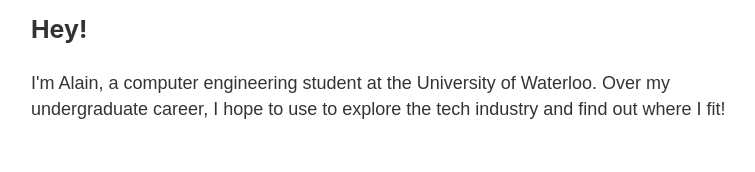
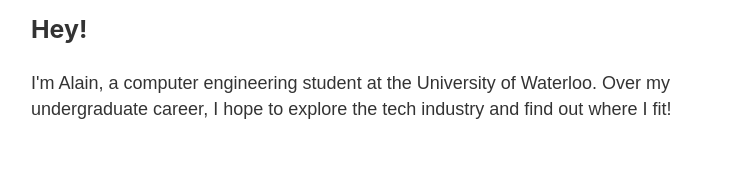
Before and after one commit to alainlou/website, a Gatsby site: page / in a window 1280 px wide. Shown: the part 329-501 px from the top of the page, without its empty margins (252-1007 px from the left). Built offline with nearby package versions, Linux system fonts and the light colour scheme; Gatsby itself is replaced by a stand-in of ours.

Commit message:
Spelling error :(

```diff
--- a/src/pages/index.js
+++ b/src/pages/index.js
@@ -8,7 +8,7 @@
         <SEO title="Home"/>
         <h3>Hey!</h3>
         <p>
-            I'm Alain, a computer engineering student at the University of Waterloo. Over my undergraduate career, I hope to use to explore the tech industry and find out where I fit!
+            I'm Alain, a computer engineering student at the University of Waterloo. Over my undergraduate career, I hope to explore the tech industry and find out where I fit!
         </p>
     </Layout>
 );
```
